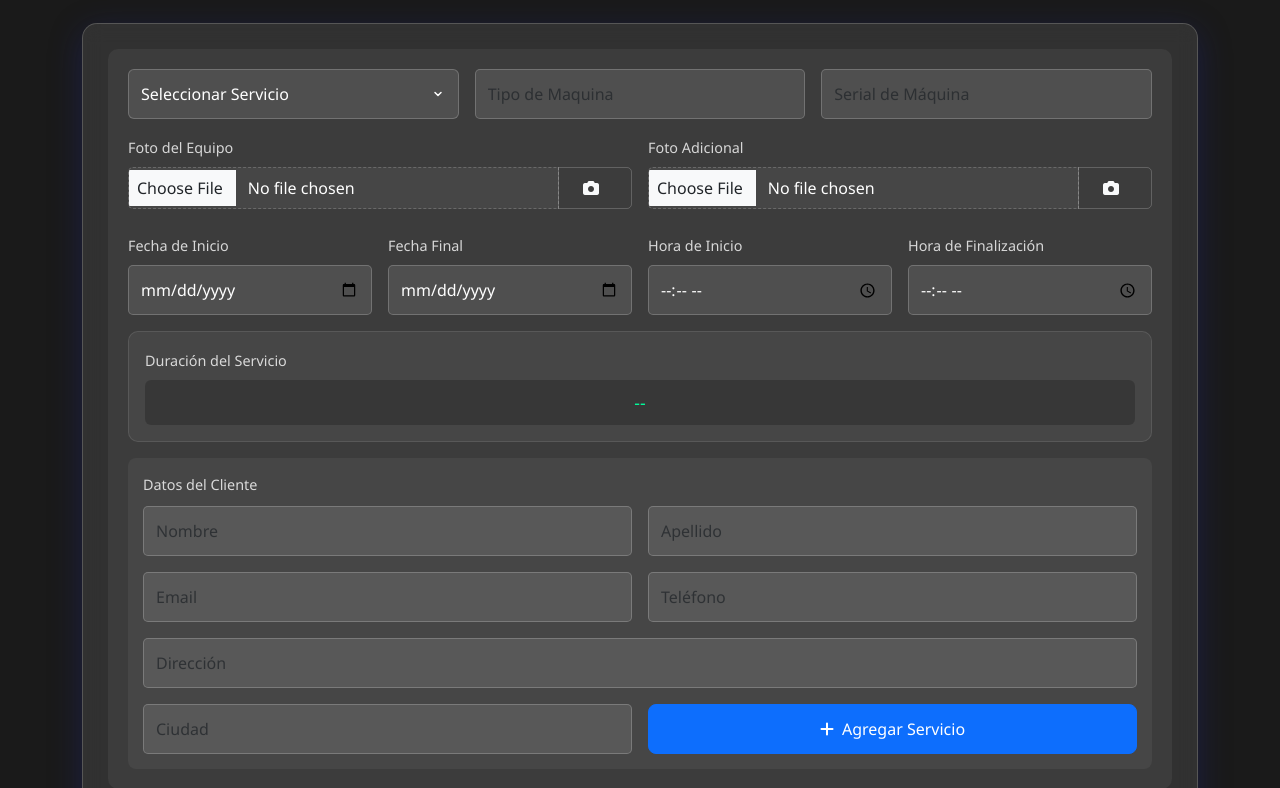
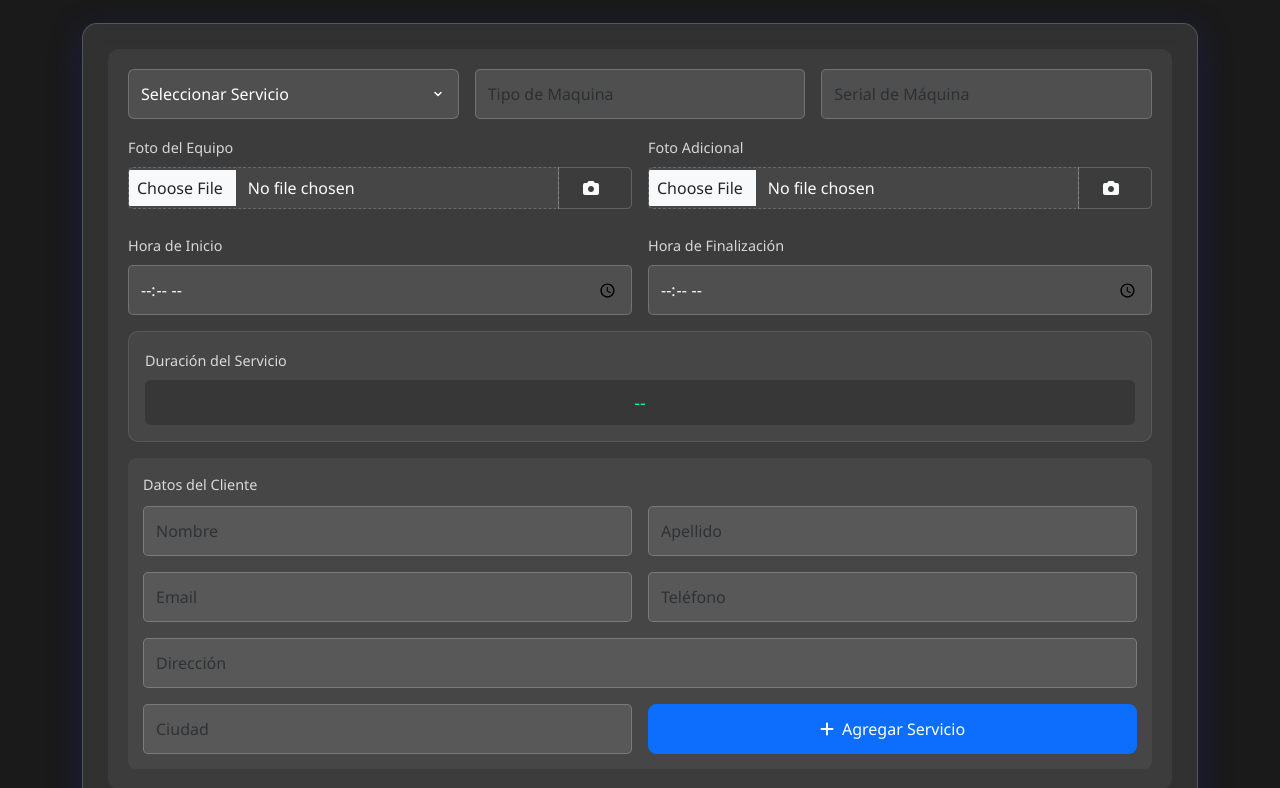
Before and after one commit to rafaelhgarcia/astro-lift-flask-app, a Flask app: page /intranet in a window 1280 px wide. Shown: the part 363-1151 px from the top of the page. Run offline with Flask 3, Linux system fonts and the light colour scheme; the visitor is signed in with stand-in values (Sample User, id 1); data that the repository does not hold is empty.

Commit message:
Eliminar campos Fecha de Inicio y Fecha Final, mantener Duración del Servicio

```diff
--- a/templates/intranet.html
+++ b/templates/intranet.html
@@ -351,19 +351,11 @@
             </div>
 
             <div class="row g-3 mb-3">
-                <div class="col-md-3">
-                    <label for="fecha_inicio" class="form-label">Fecha de Inicio</label>
-                    <input type="date" class="form-control" id="fecha_inicio" name="fecha_inicio" required>
-                </div>
-                <div class="col-md-3">
-                    <label for="fecha_final" class="form-label">Fecha Final</label>
-                    <input type="date" class="form-control" id="fecha_final" name="fecha_final" required>
-                </div>
-                <div class="col-md-3">
+                <div class="col-md-6">
                     <label for="hora_inicio" class="form-label">Hora de Inicio</label>
                     <input type="time" class="form-control" id="hora_inicio" name="hora_inicio" required>
                 </div>
-                <div class="col-md-3">
+                <div class="col-md-6">
                     <label for="hora_fin" class="form-label">Hora de Finalización</label>
                     <input type="time" class="form-control" id="hora_fin" name="hora_fin" required>
                 </div>
```
